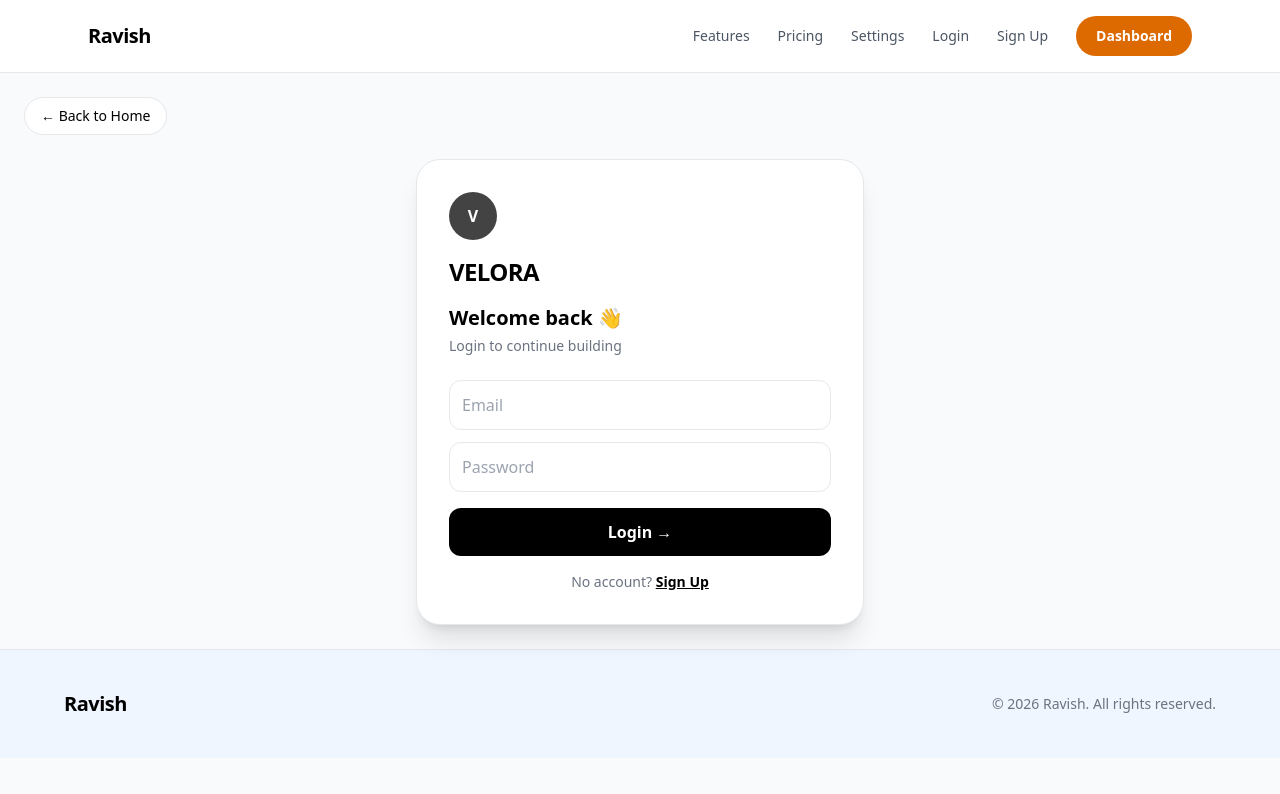
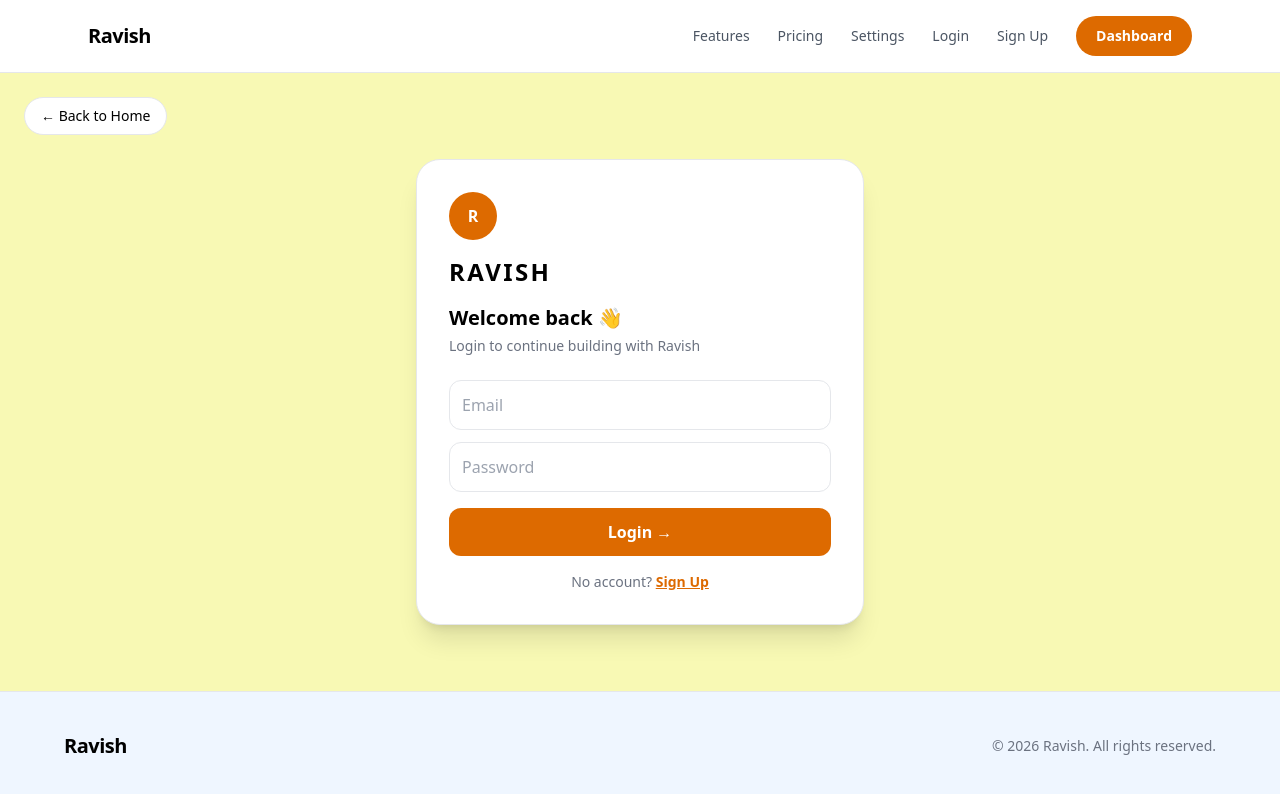
Before and after one commit to Ravs10/saas-starter-kit, a Next.js app: page /login in a window 1280 px wide. Shown: the top 794 px of the page. Built offline with nearby package versions, Linux system fonts and the light colour scheme.

Commit message:
Update login page to use configuration values
Refactor login page to use SITE_CONFIG for dynamic values and update styles.

```diff
--- a/app/login/page.tsx
+++ b/app/login/page.tsx
@@ -1,24 +1,35 @@
+"use client"
+import { SITE_CONFIG } from "@/app/config"
 import Navbar from "../components/Navbar"
 import Footer from "../components/Footer"
 
 export default function Login(){
   return (
-    <div className="min-h-screen bg-gray-50">
+    // FIX 1: bg-gray-50 hata diya - ab body color layout.tsx se ayega
+    <div className="min-h-screen flex flex-col">
       <Navbar/>
-      <div className="p-6">
+      <div className="p-6 flex-1">
         <a href="/" className="inline-block mb-6 text-sm border px-4 py-2 rounded-full bg-white hover:bg-black hover:text-white transition-all">← Back to Home</a>
 
         <div className="flex items-center justify-center">
           <div className="w-full max-w-md border bg-white p-8 rounded-[24px] shadow-xl hover:shadow-2xl transition-all duration-500">
-            <div className="w-12 h-12 bg-black rounded-full flex items-center justify-center text-white font-black mb-4 animate-pulse">V</div>
-            <h1 className="text-2xl font-black tracking-tight">VELORA</h1>
+            {/* FIX 2: V ki jagah config se first letter + primary color */}
+            <div className="w-12 h-12 rounded-full flex items-center justify-center text-white font-black mb-4" style={{ backgroundColor: SITE_CONFIG.theme.primary }}>
+              {SITE_CONFIG.name.charAt(0)}
+            </div>
+            {/* FIX 3: VELORA hardcode hata ke config se name */}
+            <h1 className="text-2xl font-black tracking-tight tracking-widest">{SITE_CONFIG.name.toUpperCase()}</h1>
             <h2 className="text-xl font-bold mt-4">Welcome back 👋</h2>
-            <p className="text-sm text-gray-500 mt-1">Login to continue building</p>
+            <p className="text-sm text-gray-500 mt-1">Login to continue building with {SITE_CONFIG.name}</p>
 
-            <input className="w-full mt-6 border rounded-xl p-3 focus:ring-2 focus:ring-orange-400 outline-none transition" placeholder="Email" />
-            <input className="w-full mt-3 border rounded-xl p-3 focus:ring-2 focus:ring-orange-400 outline-none transition" placeholder="Password" type="password" />
-            <button className="w-full mt-4 bg-black text-white rounded-xl p-3 font-bold hover:bg-orange-500 hover:scale-[1.02] hover:shadow-lg transition-all duration-300">Login →</button>
-            <p className="text-center text-sm mt-4 text-gray-500">No account? <a href="/signup" className="underline font-bold text-black hover:text-orange-500">Sign Up</a></p>
+            <input className="w-full mt-6 border rounded-xl p-3 focus:ring-2 outline-none transition" style={{}} onFocus={(e:any)=>e.target.style.boxShadow=`0 0 0 2px ${SITE_CONFIG.theme.primary}`} placeholder="Email" />
+            <input className="w-full mt-3 border rounded-xl p-3 focus:ring-2 outline-none transition" placeholder="Password" type="password" />
+
+            {/* FIX 4: Button ka color config primary se */}
+            <button className="w-full mt-4 text-white rounded-xl p-3 font-bold hover:scale-[1.02] hover:shadow-lg transition-all duration-300" style={{ backgroundColor: SITE_CONFIG.theme.primary }}>
+              Login →
+            </button>
+            <p className="text-center text-sm mt-4 text-gray-500">No account? <a href="/signup" className="underline font-bold hover:opacity-70" style={{ color: SITE_CONFIG.theme.primary }}>Sign Up</a></p>
           </div>
         </div>
       </div>
```
